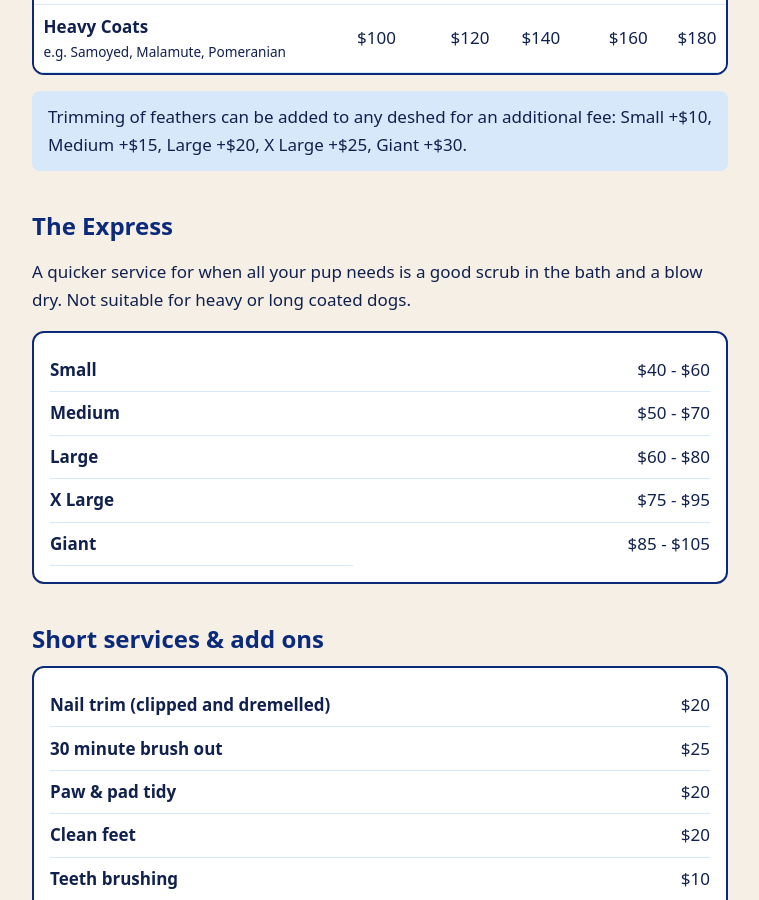
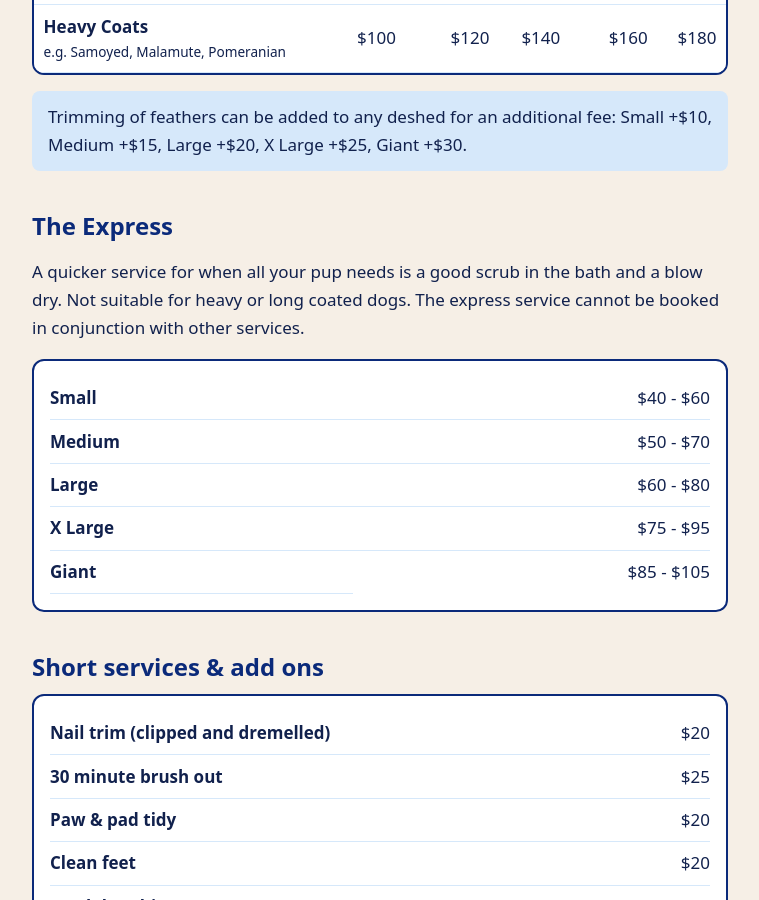
Before and after one commit to thebeaudog/thebeaudog.ca, a Jekyll site: the page built from services.md, in a window 1280 px wide and 900 px high, scrolled down 2185 px. Shown: the whole window, without its empty margins (260-1019 px from the left). Built offline with Jekyll 4.4.1, drawn with Linux system fonts in a browser that asks for light colours.

Commit message:
Update express service note with booking restrictions
Added a note about booking restrictions for the express service.

```diff
--- a/_data/pricing.yml
+++ b/_data/pricing.yml
@@ -35,7 +35,7 @@ deshed:
   feather_trim: [10, 15, 20, 25, 30]
 
 express:
-  note: A quicker service for when all your pup needs is a good scrub in the bath and a blow dry. Not suitable for heavy or long coated dogs.
+  note: A quicker service for when all your pup needs is a good scrub in the bath and a blow dry. Not suitable for heavy or long coated dogs. The express service cannot be booked in conjunction with other services.
   prices:
     - "$40 - $60"
     - "$50 - $70"
```
